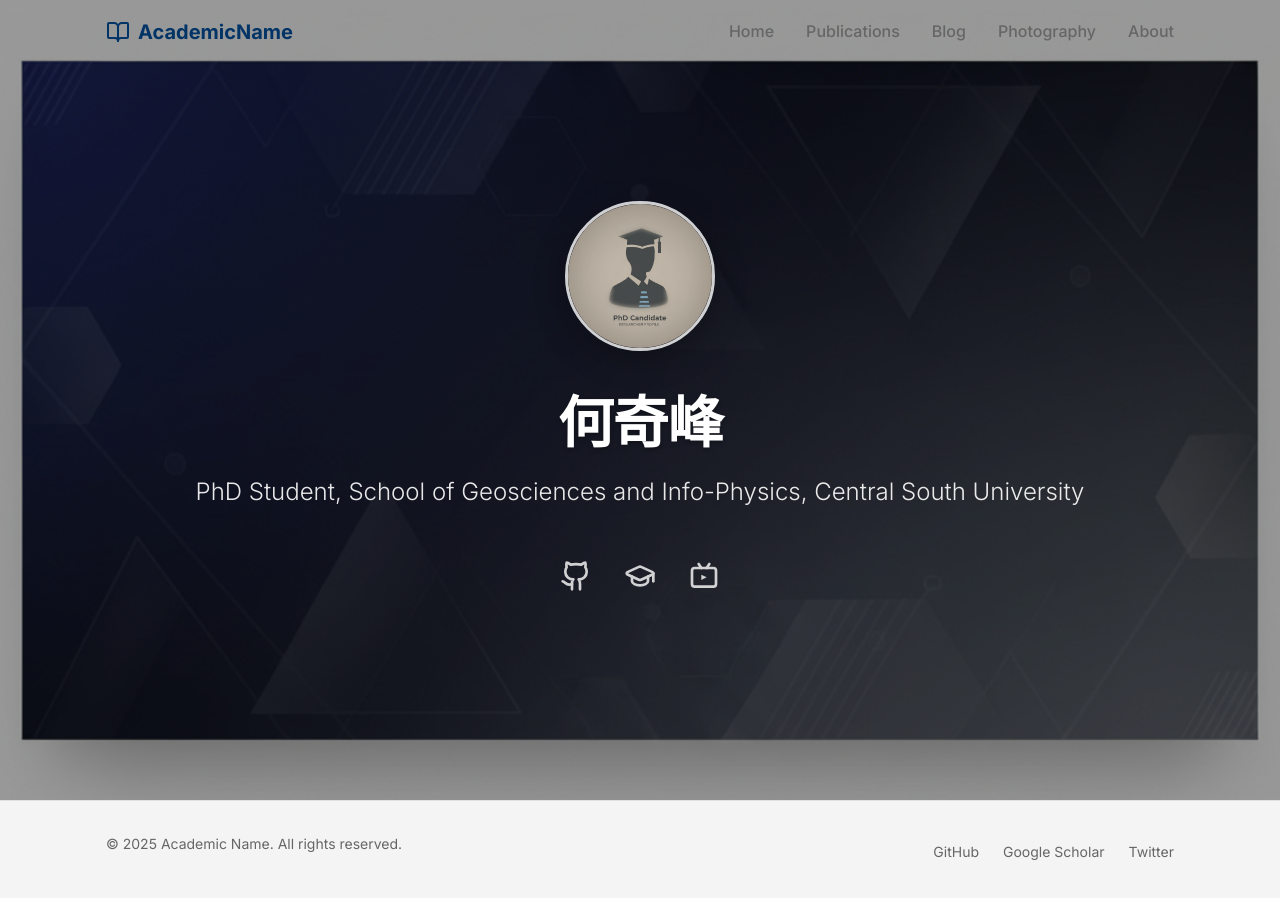
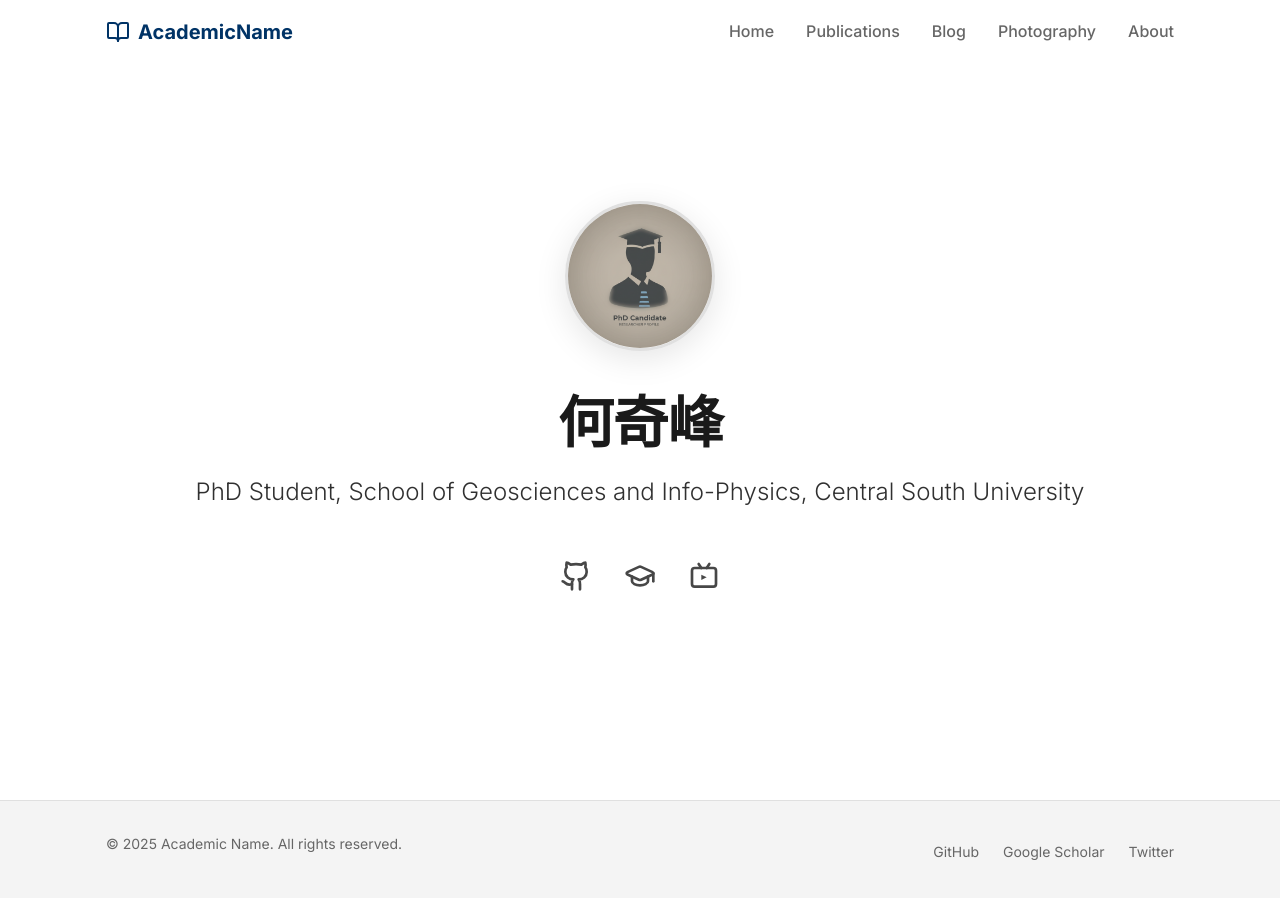
Before and after one commit to csuhqf/csuhqf.github.io, a Next.js app: page / in a window 1280 px wide. Shown: the top 898 px of the page. Built offline with nearby package versions, Linux system fonts and the light colour scheme.

Commit message:
feat: switch to minimal white theme and update navbar behavior

```diff
--- a/src/app/page.module.css
+++ b/src/app/page.module.css
@@ -8,20 +8,13 @@
   overflow: hidden;
 }
 
-.backgroundImage {
-  position: absolute;
-  top: 0;
-  left: 0;
-  width: 100%;
-  height: 100%;
-  object-fit: cover;
-  z-index: 0;
-  filter: brightness(0.6);
+.fixedBackground {
+  display: none;
 }
 
 .content {
   text-align: center;
-  color: #ffffff;
+  color: var(--foreground);
   z-index: 1;
   padding: 2rem;
   animation: fadeIn 1s ease-out;
@@ -32,9 +25,9 @@
   height: 150px;
   border-radius: 50%;
   object-fit: cover;
-  border: 3px solid rgba(255, 255, 255, 0.8);
+  border: 3px solid var(--border);
   margin-bottom: 2rem;
-  box-shadow: 0 8px 32px rgba(0, 0, 0, 0.3);
+  box-shadow: 0 8px 32px rgba(0, 0, 0, 0.1);
 }
 
 .name {
@@ -42,7 +35,6 @@
   font-weight: 700;
   margin-bottom: 1rem;
   letter-spacing: -0.02em;
-  text-shadow: 0 2px 4px rgba(0, 0, 0, 0.3);
 }
 
 .role {
@@ -59,7 +51,7 @@
 }
 
 .iconLink {
-  color: #ffffff;
+  color: var(--foreground);
   transition: transform 0.2s, opacity 0.2s;
   opacity: 0.8;
 }
--- a/src/app/page.tsx
+++ b/src/app/page.tsx
@@ -26,14 +26,6 @@ const BilibiliIcon = ({ size = 32, className = "" }) => (
 export default function Home() {
   return (
     <div className={styles.container}>
-      <Image
-        src="/background.png"
-        alt="Background"
-        fill
-        className={styles.backgroundImage}
-        priority
-      />
-
       <div className={styles.content}>
         <Image
           src="/profile.png"
--- a/src/components/Navbar.module.css
+++ b/src/components/Navbar.module.css
@@ -1,18 +1,27 @@
 .navbar {
     height: var(--nav-height);
+    width: 100%;
+    position: fixed;
+    top: 0;
+    left: 0;
+    z-index: 100;
+    transition: transform 0.3s ease-in-out, background-color 0.3s;
+}
+
+.hidden {
+    transform: translateY(-100%);
+}
+
+.solid {
+    background-color: var(--background);
     border-bottom: 1px solid var(--border);
-    background-color: var(--background);
-    position: sticky;
-    top: 0;
-    z-index: 100;
-    transition: background-color 0.3s, border-color 0.3s;
+    box-shadow: 0 2px 4px rgba(0, 0, 0, 0.05);
 }
 
 .transparent {
     background-color: transparent;
     border-bottom: none;
-    position: absolute;
-    width: 100%;
+    box-shadow: none;
 }
 
 .container {
--- a/src/components/Navbar.tsx
+++ b/src/components/Navbar.tsx
@@ -1,18 +1,48 @@
 'use client';
 
 import Link from 'next/link';
-import { useState } from 'react';
+import { useState, useEffect } from 'react';
 import { usePathname } from 'next/navigation';
 import { Menu, X, BookOpen } from 'lucide-react';
 import styles from './Navbar.module.css';
 
 export default function Navbar() {
     const [isOpen, setIsOpen] = useState(false);
+    const [isVisible, setIsVisible] = useState(true);
+    const [isTop, setIsTop] = useState(true);
     const pathname = usePathname();
     const isHome = pathname === '/';
 
+    useEffect(() => {
+        let lastScrollY = window.scrollY;
+
+        const controlNavbar = () => {
+            const currentScrollY = window.scrollY;
+
+            // At the top (or very close), always show and be transparent
+            if (currentScrollY < 10) {
+                setIsVisible(true);
+                setIsTop(true);
+            } else {
+                setIsTop(false);
+                // Hide when scrolling down, show when scrolling up
+                if (currentScrollY > lastScrollY) {
+                    setIsVisible(false);
+                } else {
+                    setIsVisible(true);
+                }
+            }
+            lastScrollY = currentScrollY;
+        };
+
+        window.addEventListener('scroll', controlNavbar);
+        return () => window.removeEventListener('scroll', controlNavbar);
+    }, []);
+
     return (
-        <nav className={`${styles.navbar} ${isHome ? styles.transparent : ''}`}>
+        <nav
+            className={`${styles.navbar} ${isHome && isTop ? styles.transparent : styles.solid} ${!isVisible ? styles.hidden : ''}`}
+        >
             <div className={`container ${styles.container}`}>
                 <Link href="/" className={styles.logo}>
                     <BookOpen size={24} />
```
